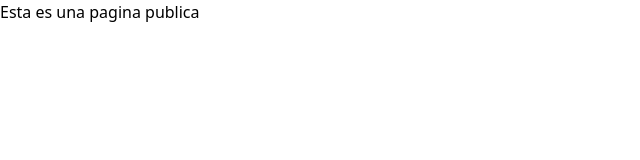
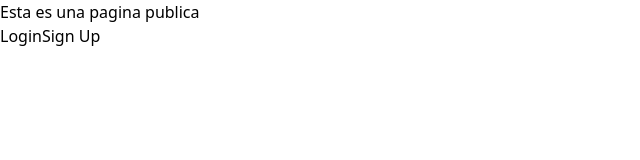
Before and after one commit to crissthiandi/login-register, a Vue app: page / in a window 1280 px wide. Shown: the top 160 px of the page, without its empty margins (0-640 px from the left). Built offline with nearby package versions, Linux system fonts and the light colour scheme.

Commit message:
se correge la ruta de sign-up y se agregan los botones de redirección en el home

```diff
--- a/src/router/index.js
+++ b/src/router/index.js
@@ -23,7 +23,7 @@ const routes = [
     component: Login
   },
   {
-    path: "/Sing-Up",
+    path: "/Sign-Up",
     name: "SignUp",
     component: SignUp
   },
--- a/src/views/Home.vue
+++ b/src/views/Home.vue
@@ -3,6 +3,9 @@
     <h1>
       Esta es una pagina publica
     </h1>
+    <router-link to="/login">Login</router-link>
+    <router-link to="/Sign-Up">Sign Up</router-link>
+
   </div>
 </template>
 
```
